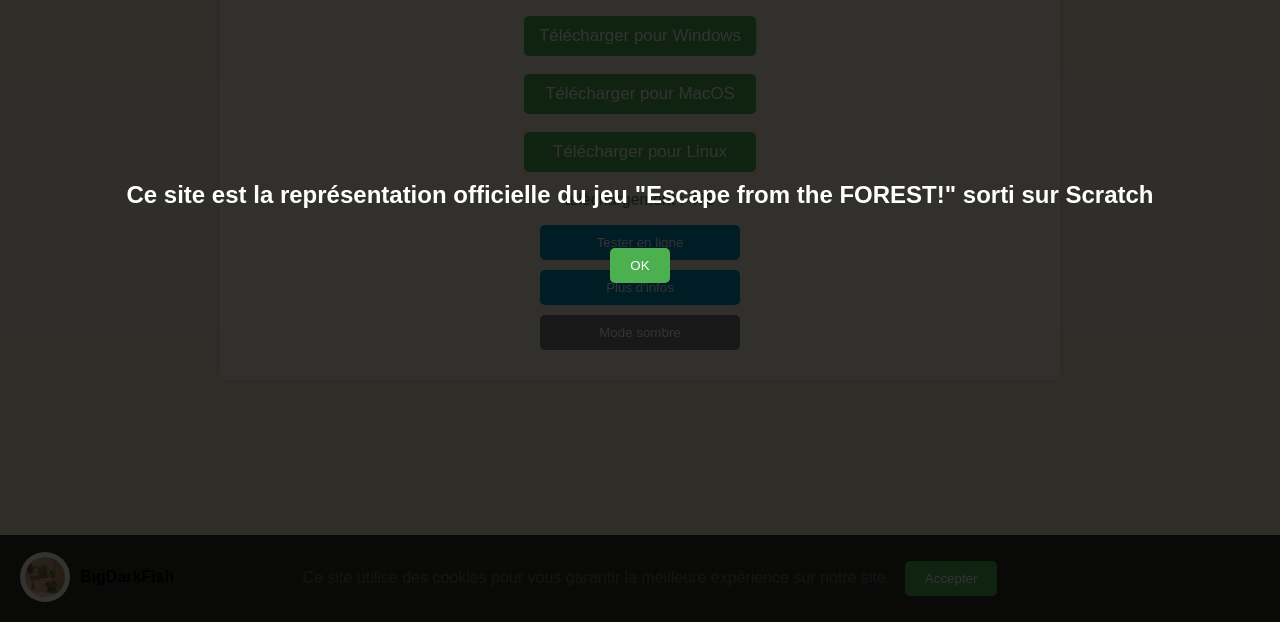
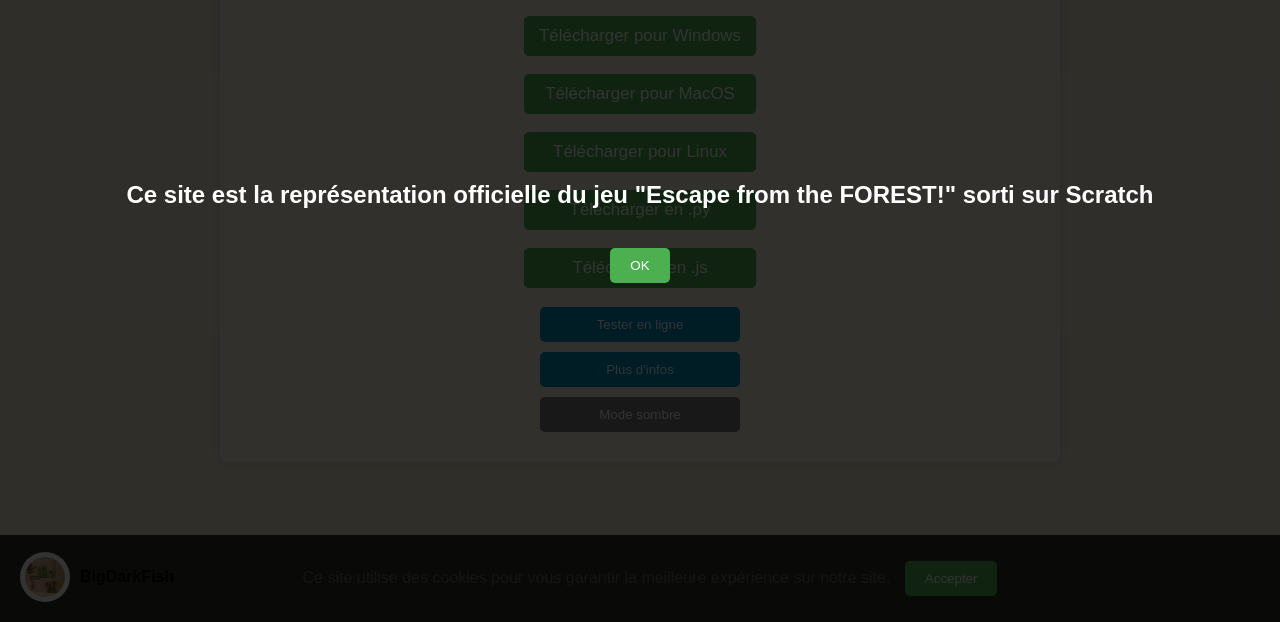
Before and after one commit to BigDarkFish/Portfolio, a plain HTML site: page index.html in a window 1280 px wide. Shown: the part 178-800 px from the top of the page. Drawn offline with Linux system fonts and the light colour scheme.

Commit message:
Update index.html

```diff
--- a/index.html
+++ b/index.html
@@ -404,7 +404,12 @@
             <a href="blob:https://packager.turbowarp.org/915ca7d5-7169-49e9-86f3-25ea2d68ab43" class="btn-download" download="escape_forest_linux.zip">
                 Télécharger pour Linux
             </a>
-        <p>téléchargement : 478</p>
+            <a href="blob:https://packager.turbowarp.org/915ca7d5-7169-49e9-86f3-25ea2d68ab43" class="btn-download" download="escape_forest_linux.zip">
+                Télécharger en .py
+            </a>
+            <a href="blob:https://packager.turbowarp.org/915ca7d5-7169-49e9-86f3-25ea2d68ab43" class="btn-download" download="escape_forest_linux.zip">
+                Télécharger en .js
+            </a>
         </div>
         <button class="btn-tester-en-ligne">Tester en ligne</button>
         <button class="btn-more-info">Plus d'infos</button>
```
